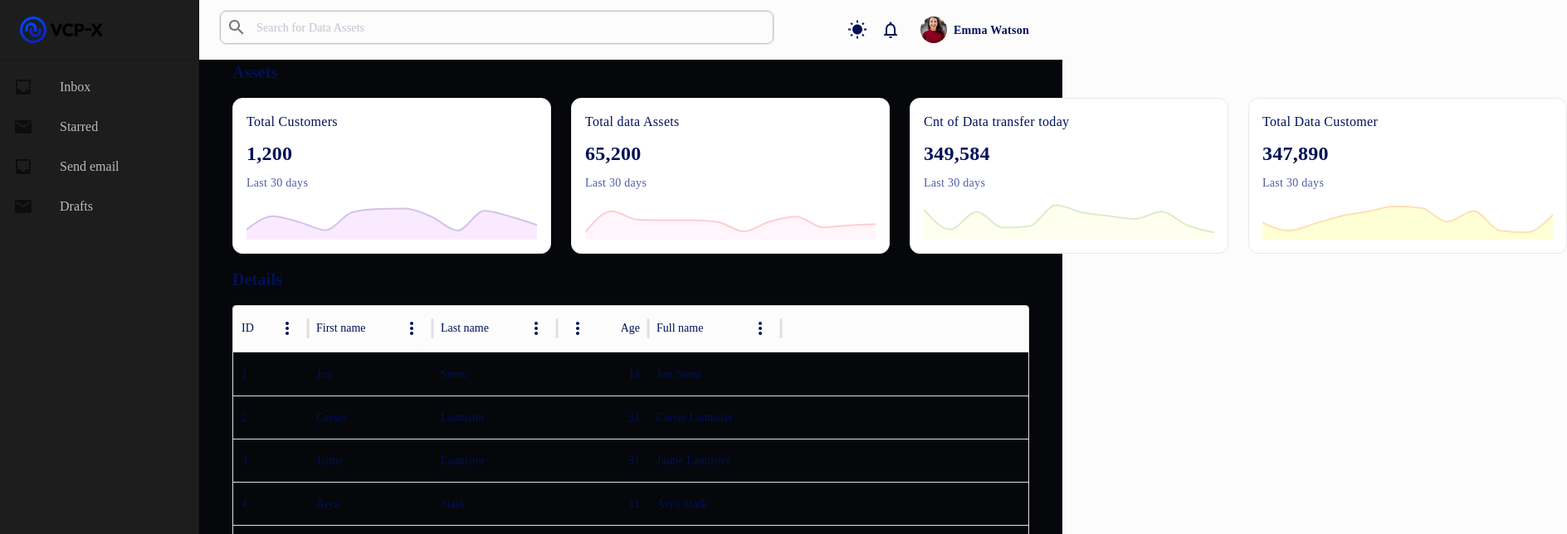
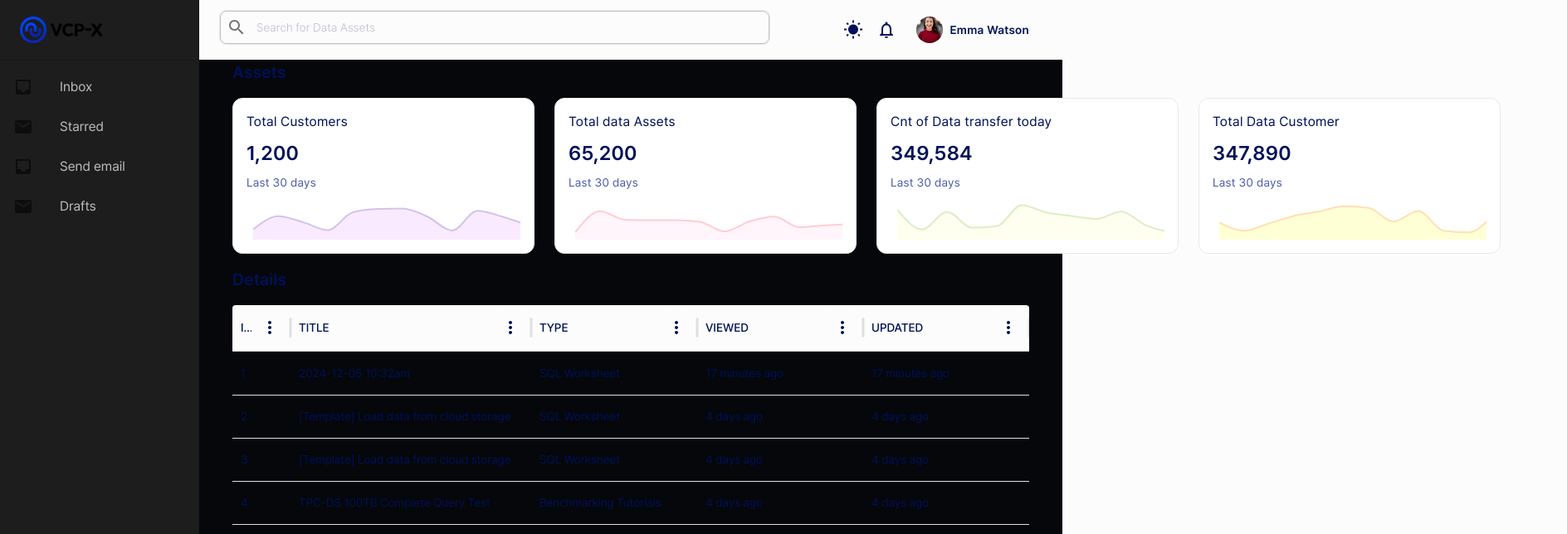
Before and after one commit to ddo0ii/vmrs, a React (Vite) app: page /#/dashboard in a window 1280 px wide. Shown: the top 644 px of the page at 83% size, 1888 px wide, since content can reach past the window. Built offline with nearby package versions, Linux system fonts and the light colour scheme.

Commit message:
feat: 디자인 수정

```diff
--- a/src/components/dashboard/paper.jsx
+++ b/src/components/dashboard/paper.jsx
@@ -10,6 +10,7 @@ export const DashboardPaper = ({
   chartColor = '#D1C4E9',
 }) => {
   const theme = useTheme();
+
   // 숫자를 , 로 포맷하는 함수
   const formatNumber = (num) => {
     return new Intl.NumberFormat('en-US').format(num);
@@ -60,7 +61,7 @@ export const DashboardPaper = ({
         ]}
         leftAxis={null}
         bottomAxis={null}
-        width={350}
+        width={330}
         height={50}
         margin={{
           left: 0,
@@ -69,6 +70,7 @@ export const DashboardPaper = ({
           bottom: 0,
         }}
         axisHighlight={{ x: 'none', y: 'none' }}
+        sx={{ ml: 2 }}
       />
     </Paper>
   );
--- a/src/components/data-grid/data-grid-dummy.js
+++ b/src/components/data-grid/data-grid-dummy.js
@@ -1,42 +1,93 @@
 export const columns = [
-  { field: 'id', headerName: 'ID', width: 90 },
+  { field: 'id', headerName: 'ID', width: 70 },
   {
-    field: 'firstName',
-    headerName: 'First name',
-    width: 150,
-    editable: true,
+    field: 'title',
+    headerName: 'TITLE',
+    flex: 1,
+    editable: false,
   },
   {
-    field: 'lastName',
-    headerName: 'Last name',
-    width: 150,
-    editable: true,
+    field: 'type',
+    headerName: 'TYPE',
+    width: 200,
+    editable: false,
   },
   {
-    field: 'age',
-    headerName: 'Age',
-    type: 'number',
-    width: 110,
-    editable: true,
+    field: 'viewed',
+    headerName: 'VIEWED',
+    width: 200,
+    editable: false,
   },
   {
-    field: 'fullName',
-    headerName: 'Full name',
-    description: 'This column has a value getter and is not sortable.',
-    sortable: false,
-    width: 160,
-    valueGetter: (value, row) => `${row.firstName || ''} ${row.lastName || ''}`,
+    field: 'updated',
+    headerName: 'UPDATED',
+    width: 200,
+    editable: false,
   },
 ];
 
 export const rows = [
-  { id: 1, lastName: 'Snow', firstName: 'Jon', age: 14 },
-  { id: 2, lastName: 'Lannister', firstName: 'Cersei', age: 31 },
-  { id: 3, lastName: 'Lannister', firstName: 'Jaime', age: 31 },
-  { id: 4, lastName: 'Stark', firstName: 'Arya', age: 11 },
-  { id: 5, lastName: 'Targaryen', firstName: 'Daenerys', age: null },
-  { id: 6, lastName: 'Melisandre', firstName: null, age: 150 },
-  { id: 7, lastName: 'Clifford', firstName: 'Ferrara', age: 44 },
-  { id: 8, lastName: 'Frances', firstName: 'Rossini', age: 36 },
-  { id: 9, lastName: 'Roxie', firstName: 'Harvey', age: 65 },
+  {
+    id: 1,
+    title: '2024-12-05 10:32am',
+    type: 'SQL Worksheet',
+    viewed: '17 minutes ago',
+    updated: '17 minutes ago',
+  },
+  {
+    id: 2,
+    title: '[Template] Load data from cloud storage',
+    type: 'SQL Worksheet',
+    viewed: '4 days ago',
+    updated: '4 days ago',
+  },
+  {
+    id: 3,
+    title: '[Template] Load data from cloud storage',
+    type: 'SQL Worksheet',
+    viewed: '4 days ago',
+    updated: '4 days ago',
+  },
+  {
+    id: 4,
+    title: 'TPC-DS 100TB Complete Query Test',
+    type: 'Benchmarking Tutorials',
+    viewed: '4 days ago',
+    updated: '4 days ago',
+  },
+  {
+    id: 5,
+    title: 'TPC-DS 10TB Complete Query Test',
+    type: 'Benchmarking Tutorials',
+    viewed: '4 days ago',
+    updated: '4 days ago',
+  },
+  {
+    id: 6,
+    title: 'Sample queries on TPC-DS data',
+    type: 'Benchmarking Tutorials',
+    viewed: '4 days ago',
+    updated: '4 days ago',
+  },
+  {
+    id: 7,
+    title: '[Template] Adding a user and granting roles',
+    type: 'Getting Started Tutorials',
+    viewed: '4 days ago',
+    updated: '4 days ago',
+  },
+  {
+    id: 8,
+    title: 'Load sample data with Python from S3 bucket',
+    type: 'Getting Started Tutorials',
+    viewed: '4 days ago',
+    updated: '4 days ago',
+  },
+  {
+    id: 9,
+    title: 'Load sample data with SQL from S3 bucket',
+    type: 'Getting Started Tutorials',
+    viewed: '4 days ago',
+    updated: '4 days ago',
+  },
 ];
--- a/src/components/data-grid/index.jsx
+++ b/src/components/data-grid/index.jsx
@@ -26,6 +26,7 @@ export const DataGrid = ({
     <MuiDataGrid
       rows={rows}
       columns={columns}
+      pageSizeOptions={[5, 10, 25, 50, 100]}
       slots={{
         // toolbar: toolbar || DefaultToolbar,
         // pagination: rows?.length > 0 && isPagination && DefaultPagination,
--- a/src/configs/themes/theme.js
+++ b/src/configs/themes/theme.js
@@ -6,7 +6,7 @@ import { VCPPalette } from '@/configs/themes/vcp-palette';
 const getDesignTokens = (mode) => ({
   palette: VCPPalette(mode),
   typography: {
-    // fontFamily: VCPTypography.fontFamily,
+    fontFamily: VCPTypography.fontFamily,
     ...VCPTypography,
   },
   components: VCPComponent(mode),
--- a/src/configs/themes/vcp-component.js
+++ b/src/configs/themes/vcp-component.js
@@ -179,6 +179,45 @@ export const VCPComponent = (mode) => {
       },
     },
 
+    // DataGrid
+    MuiDataGrid: {
+      styleOverrides: {
+        root: {
+          border: 1,
+          // fontFamily: VCPTypography.fontFamily,
+          // border: `1px solid ${palette.border.default}`,
+          // backgroundColor: palette.background.default,
+          // color: palette.text.primary,
+          '& .MuiDataGrid-cell': {
+            // ...VCPTypography['body.small.regular'],
+            // borderBottom: `1px solid ${palette.border.default}`,
+          },
+          '& .MuiDataGrid-columnHeaders': {
+            // ...VCPTypography['table.header'],
+            // backgroundColor: palette.table.header,
+            // color: palette.text.secondary,
+            // borderBottom: `2px solid ${palette.border.default}`,
+          },
+          '& .MuiDataGrid-columnSeparator': {
+            // display: 'none', // 컬럼 구분선 제거
+          },
+          '& .MuiDataGrid-footerContainer': {
+            // backgroundColor: palette.background.paper,
+            // borderTop: `1px solid ${palette.border.default}`,
+          },
+          '& .MuiDataGrid-row:hover': {
+            // backgroundColor: palette.background.contrast,
+          },
+          // toolbarContainer: {
+          //   fontSize: '0.875rem', // rows per page 텍스트 크기 조정
+          // },
+          // footerContainer: {
+          //   fontSize: '0.875rem', // Pagination 영역 텍스트 크기 조정
+          // },
+        },
+      },
+    },
+
     // Chip
     MuiChip: {
       styleOverrides: {
--- a/src/configs/themes/vcp-typography.js
+++ b/src/configs/themes/vcp-typography.js
@@ -1,4 +1,5 @@
 const getTypographyVariants = (size, weight, lineHeight, letterSpacing) => ({
+  fontFamily: 'Pretendard',
   fontSize: size,
   fontWeight: weight,
   lineHeight: lineHeight,
--- a/src/main.jsx
+++ b/src/main.jsx
@@ -4,6 +4,8 @@ import { QueryClientProvider } from 'react-query';
 import { CssBaseline, ThemeProvider } from '@mui/material';
 import { createAppTheme } from '@/configs/themes/theme';
 import { queryClient } from '@/configs/query-client';
+
+import('@/assets/fonts/static/pretendard.css');
 
 import('./apps/vcpx/app.jsx').then(({ App }) => {
   const MainApp = () => {
```
